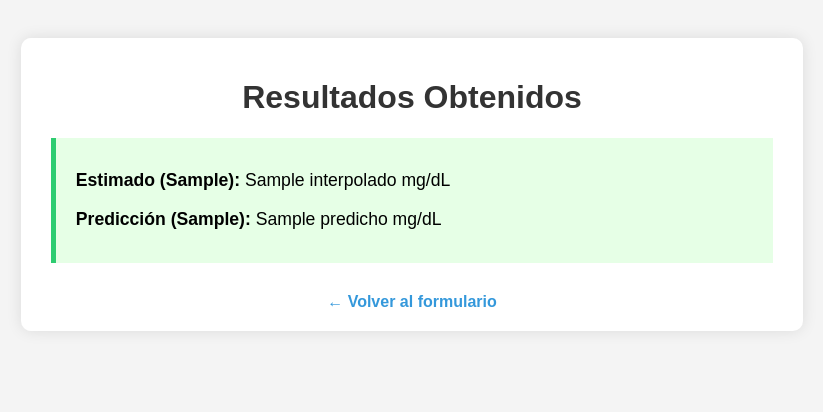
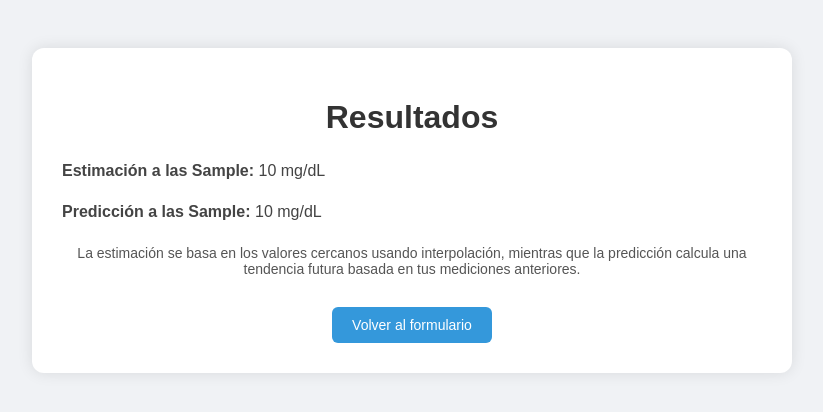
Before and after one commit to Mbautista13/glucosa, a Flask app: template templates/resultado.html in a window 1280 px wide. Shown: the top 412 px of the page, without its empty margins (228-1051 px from the left). Run offline with Flask 3, Linux system fonts and the light colour scheme; the template is opened without the code that fills it: most values are stand-ins (such as "Sample title", 1, 10 or a date in 2020).

Commit message:
Update resultado.html

```diff
--- a/templates/resultado.html
+++ b/templates/resultado.html
@@ -2,71 +2,71 @@
 <html lang="es">
 <head>
     <meta charset="UTF-8">
-    <title>Resultados de Predicción</title>
+    <title>Resultados - Predicción de Glucosa</title>
     <style>
         body {
             font-family: Arial, sans-serif;
+            background-color: #f0f2f5;
+            padding: 40px;
+        }
+        .container {
+            max-width: 700px;
+            background-color: #fff;
+            margin: auto;
             padding: 30px;
-            background-color: #f4f4f4;
+            border-radius: 12px;
+            box-shadow: 0 0 15px rgba(0, 0, 0, 0.1);
         }
-        .card {
-            background-color: #fff;
-            padding: 20px 30px;
-            margin: auto;
-            width: 60%;
-            border-radius: 10px;
-            box-shadow: 0px 0px 15px rgba(0,0,0,0.1);
-        }
-        h1 {
+        h1, h2 {
             text-align: center;
             color: #333;
         }
         .resultado {
-            background-color: #e6ffe6;
-            padding: 15px 20px;
-            margin-top: 20px;
-            border-left: 5px solid #2ecc71;
-            font-size: 1.1em;
+            font-size: 16px;
+            color: #444;
+            margin: 20px 0;
+            line-height: 1.6;
         }
-        .label {
-            font-weight: bold;
-        }
-        .volver {
-            margin-top: 30px;
+        .btn-volver {
+            display: block;
+            width: fit-content;
+            margin: 30px auto 0;
+            background-color: #3498db;
+            color: white;
+            border: none;
+            padding: 10px 20px;
+            font-size: 14px;
+            cursor: pointer;
+            border-radius: 6px;
+            text-decoration: none;
             text-align: center;
         }
-        .volver a {
-            text-decoration: none;
-            color: #3498db;
-            font-weight: bold;
+        .btn-volver:hover {
+            background-color: #2980b9;
+        }
+        .explicacion {
+            font-size: 14px;
+            color: #555;
+            margin-top: 15px;
+            text-align: center;
         }
     </style>
 </head>
 <body>
-    <div class="card">
-        <h1>Resultados Obtenidos</h1>
+    <div class="container">
+        <h1>Resultados</h1>
 
         <div class="resultado">
-            {% if interpolado is not none %}
-            <p>
-                <span class="label">Estimado ({{ hora_interp }}):</span>
-                {{ interpolado }} mg/dL
-            </p>
-            {% endif %}
-            {% if predicho is not none %}
-            <p>
-                <span class="label">Predicción ({{ hora_pred }}):</span>
-                {{ predicho }} mg/dL
-            </p>
-            {% endif %}
-            {% if interpolado is none and predicho is none %}
-            <p>No se solicitó estimación ni predicción.</p>
-            {% endif %}
+            <!-- Aquí el backend debe insertar dinámicamente los resultados -->
+            <p><strong>Estimación a las <span>{{hora_interp}}</span>:</strong> {{valor_estimado}} mg/dL</p>
+            <p><strong>Predicción a las <span>{{hora_pred}}</span>:</strong> {{valor_predicho}} mg/dL</p>
         </div>
 
-        <div class="volver">
-            <a href="/">← Volver al formulario</a>
-        </div>
+        <p class="explicacion">
+            La estimación se basa en los valores cercanos usando interpolación, mientras que la predicción calcula una tendencia futura basada en tus mediciones anteriores.
+        </p>
+
+        <a class="btn-volver" href="/">Volver al formulario</a>
     </div>
 </body>
 </html>
```
